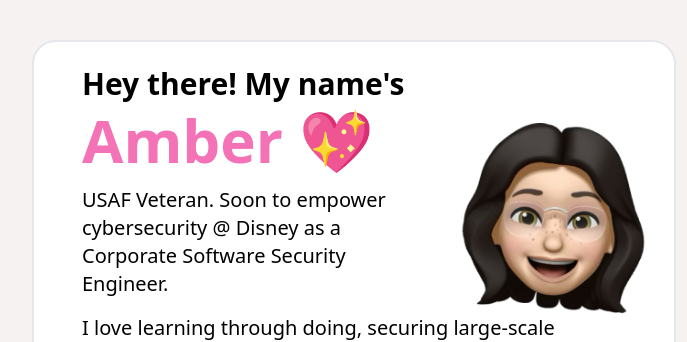
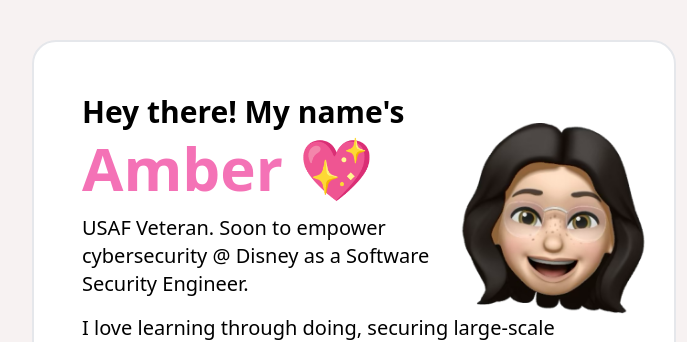
Before and after one commit to ambercaravalho/personal-site-v4, an Astro site: page / in a window 1280 px wide. Shown: the top 342 px of the page, 176-863 px from the left. Built offline with nearby package versions, Linux system fonts and the light colour scheme; Astro itself is replaced by a stand-in of ours; no server answers.

Commit message:
revise job title

```diff
--- a/src/pages/index.astro
+++ b/src/pages/index.astro
@@ -30,7 +30,7 @@ import sheherLogo from '../assets/index/sheher-logo.png';
         <h1 class="text-2xl font-bold md:text-2xl lg:text-3xl">Hey there! My name's</h1>
         <h2 class="text-pink-400 text-5xl font-bold lg:text-6xl">Amber 💖</h2>
       </div>
-      <p class="pt-2 text-lg lg:pt-4 lg:text-xl">USAF Veteran. Soon to empower cybersecurity @ Disney as a Corporate Software Security Engineer.</p>
+      <p class="pt-2 text-lg lg:pt-4 lg:text-xl">USAF Veteran. Soon to empower cybersecurity @ Disney as a Software Security Engineer.</p>
     </div>
     <p class="px-2 md:px-8 md:text-lg lg:text-xl hidden sm:block">I love learning through doing, securing large-scale networks, managing cybersecurity systems, and leading diverse teams.</p>
   </div>
```
